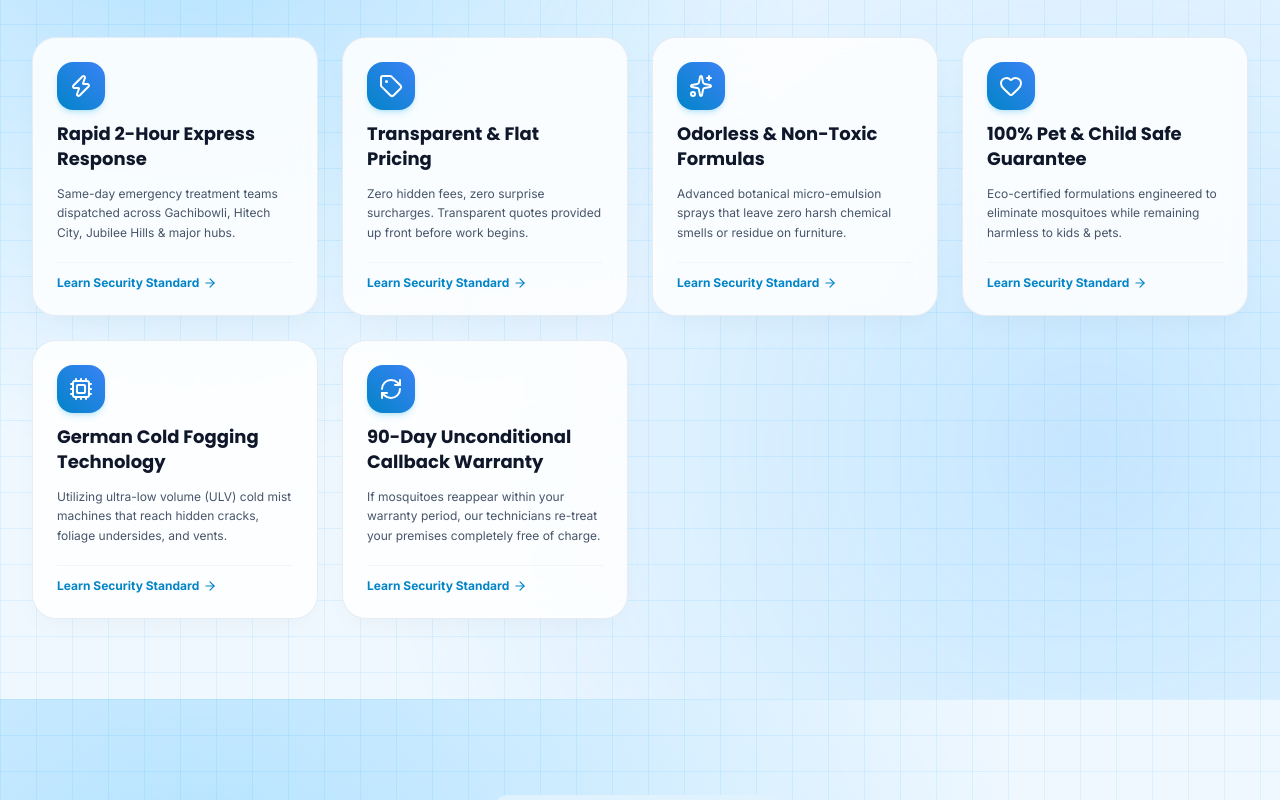
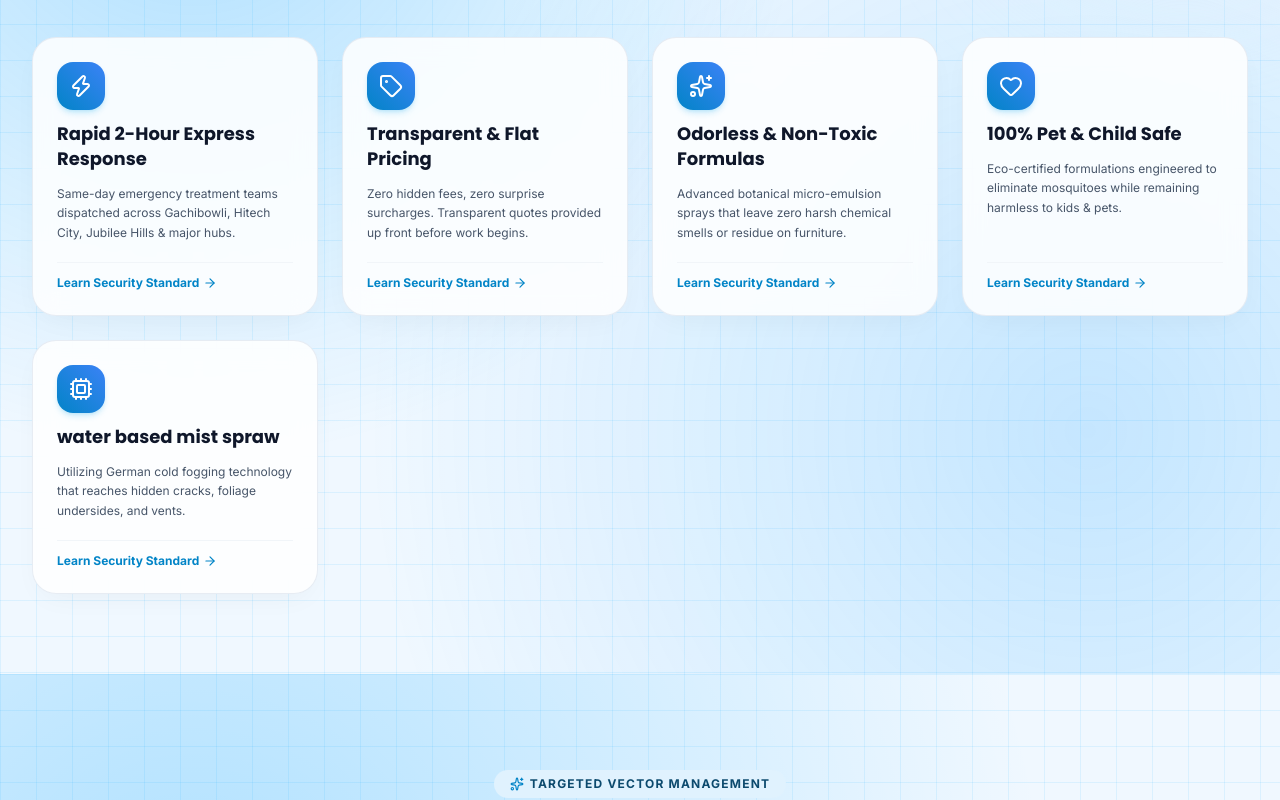
Before and after one commit to srikanthkk3077/mosquito, a React (Vite) app: page / in a window 1280 px wide. Shown: the part 1320-2120 px from the top of the page. Built offline with nearby package versions, Linux system fonts and the light colour scheme.

Commit message:
feat: add shield asset and update service data and footer content

```diff
--- a/src/components/Footer.jsx
+++ b/src/components/Footer.jsx
@@ -125,10 +125,6 @@ export default function Footer() {
                 </button>
               </form>
             )}
-
-            <div className="pt-2 text-[11px] text-slate-500">
-              Lic. No: CGB/HYD/2016/9821 • ISO 9001:2015 Certified
-            </div>
           </div>
 
         </div>
--- a/src/data/websiteData.js
+++ b/src/data/websiteData.js
@@ -140,19 +140,15 @@ export const WHY_CHOOSE_US_DATA = [
   },
   {
     icon: 'Heart',
-    title: '100% Pet & Child Safe Guarantee',
+    title: '100% Pet & Child Safe',
     desc: 'Eco-certified formulations engineered to eliminate mosquitoes while remaining harmless to kids & pets.'
   },
   {
     icon: 'Cpu',
-    title: 'German Cold Fogging Technology',
-    desc: 'Utilizing ultra-low volume (ULV) cold mist machines that reach hidden cracks, foliage undersides, and vents.'
+    title: 'water based mist spraw',
+    desc: 'Utilizing German cold fogging technology that reaches hidden cracks, foliage undersides, and vents.'
   },
-  {
-    icon: 'RefreshCw',
-    title: '90-Day Unconditional Callback Warranty',
-    desc: 'If mosquitoes reappear within your warranty period, our technicians re-treat your premises completely free of charge.'
-  }
+
 ];
 
 export const AREAS_WE_SERVE = [
```
Also changed, not shown: public/assets/villa_shield.png (added), src/components/HeroSection.jsx (line endings or trailing spaces).
